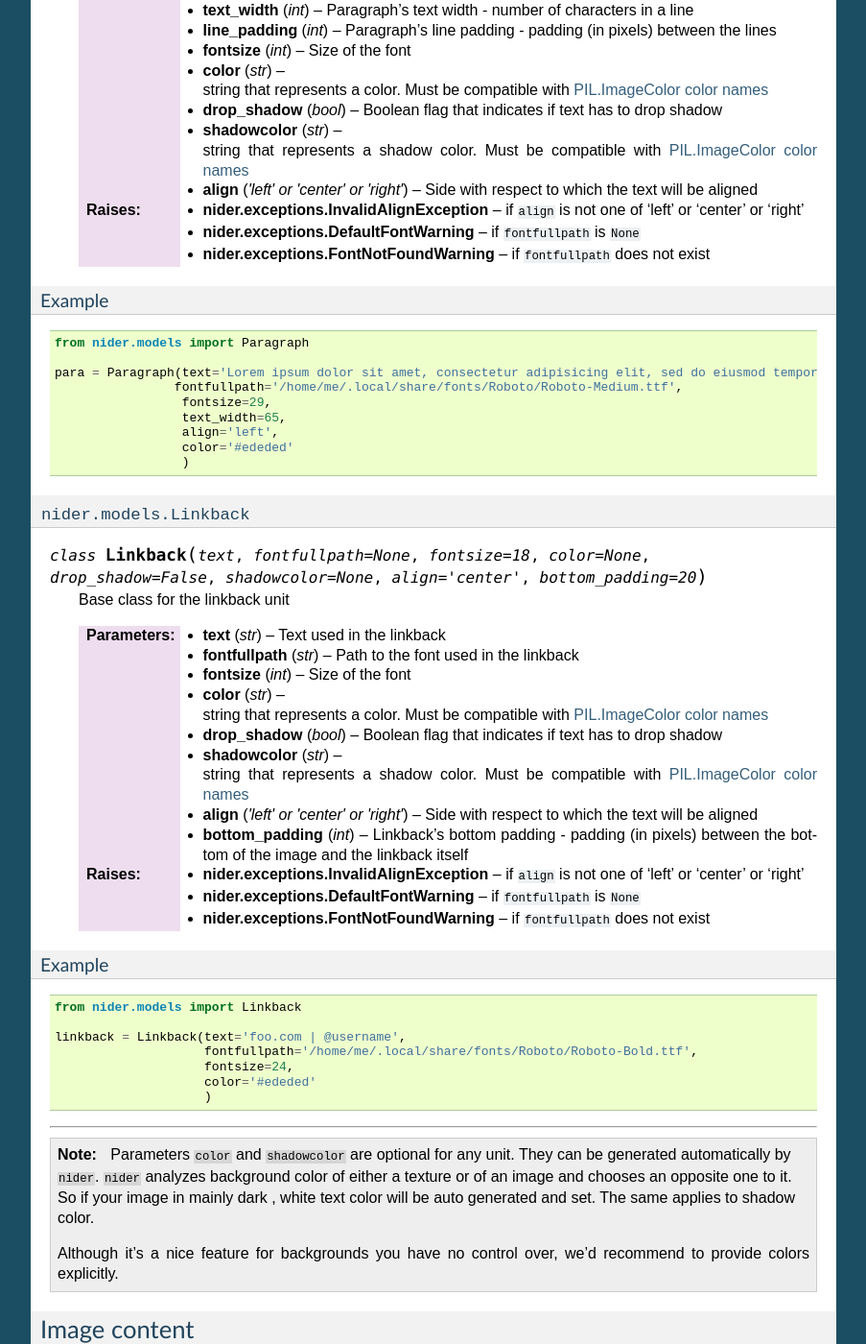
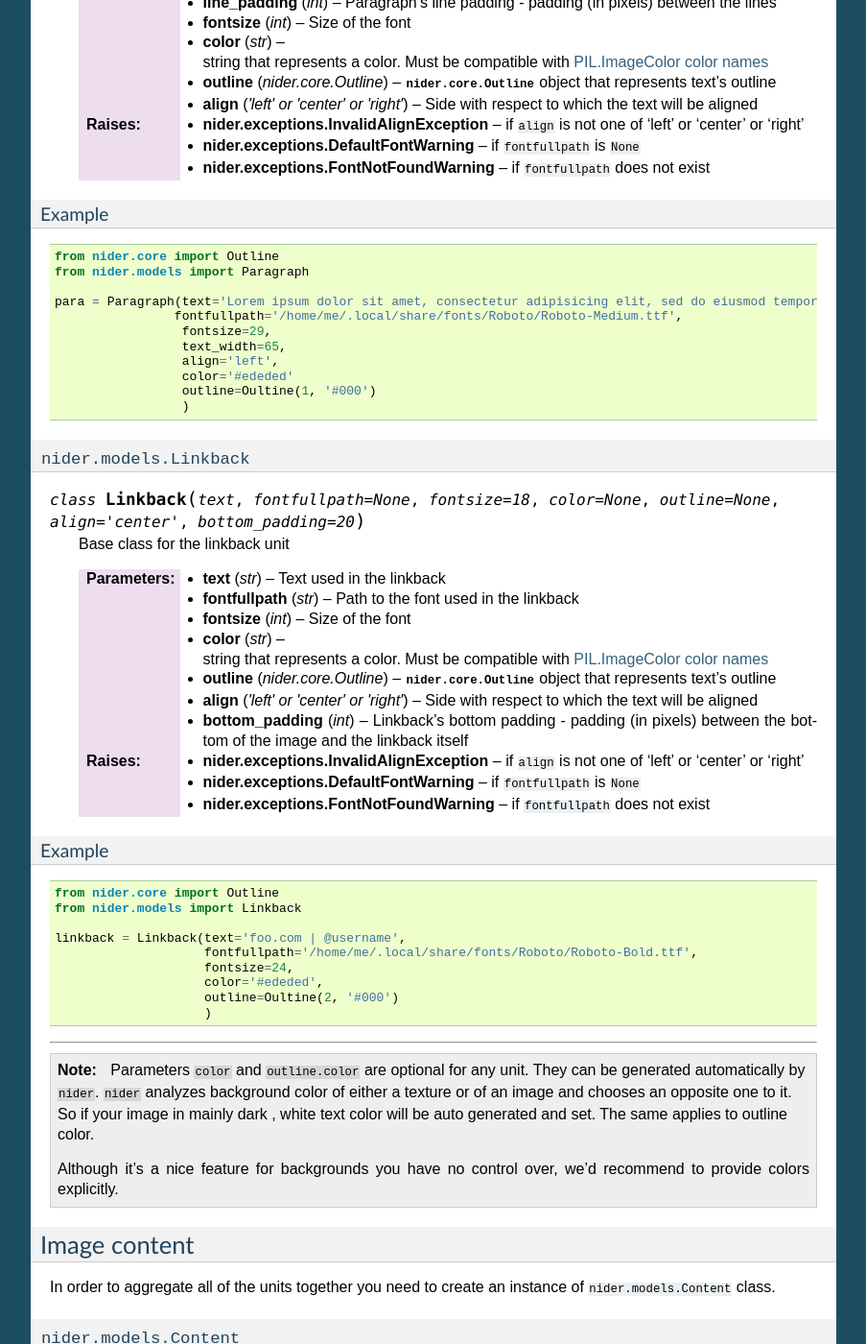
Before and after one commit to pythad/nider, a Sphinx documentation site: the page built from docs/usage.rst, in a window 1280 px wide and 1400 px high, scrolled down 1880 px. Shown: the whole window at 96% size, without its empty margins (198-1101 px from the left). Built offline with Sphinx 7.4.7, drawn with Linux system fonts in a browser that asks for light colours; pages that are not in the unit, such as notebooks, are missing from menus; some of the changed text lies outside the part shown.

Commit message:
Added outline support to text units. Closes #8

```diff
--- a/docs/usage.rst
+++ b/docs/usage.rst
@@ -28,7 +28,7 @@ Each of the units is represented by a class in ``nider.models``:
 .. class:: Header(text, \
                  fontfullpath=None, fontsize=18, \
                  text_width=21, line_padding=6, \
-                 color=None, drop_shadow=False, shadowcolor=None, \
+                 color=None, outline=None \
                  align='center')
 
     Base class for the header unit
@@ -39,8 +39,7 @@ Each of the units is represented by a class in ``nider.models``:
     :param int line_padding: Header's line padding - padding (in pixels) between the lines
     :param int fontsize: Size of the font
     :param str color: string that represents a color. Must be compatible with `PIL.ImageColor <http://pillow.readthedocs.io/en/latest/reference/ImageColor.html>`_ `color names <http://pillow.readthedocs.io/en/latest/reference/ImageColor.html#color-names>`_
-    :param bool drop_shadow: Boolean flag that indicates if text has to drop shadow
-    :param str shadowcolor: string that represents a shadow color. Must be compatible with `PIL.ImageColor <http://pillow.readthedocs.io/en/latest/reference/ImageColor.html>`_ `color names <http://pillow.readthedocs.io/en/latest/reference/ImageColor.html#color-names>`_
+    :param nider.core.Outline outline: :class:`nider.core.Outline` object that represents text's outline
     :param align: Side with respect to which the text will be aligned
     :type align: 'left' or 'center' or 'right'
     :raises nider.exceptions.InvalidAlignException: if ``align`` is not one of 'left' or 'center' or 'right'
@@ -52,6 +51,7 @@ Example
 
 .. code-block:: python
 
+    from nider.core import Outline
     from nider.models import Header
 
     header = Header(text='Your super interesting title!',
@@ -59,7 +59,8 @@ Example
                     fontsize=30,
                     text_width=40,
                     align='left',
-                    color='#ededed'
+                    color='#ededed',
+                    outline=Oultine(2, '#222')
                     )
 
 
@@ -71,7 +72,7 @@ The class has the same attribures and behaviour as ``nider.models.Header``.
 .. class:: Paragraph(text, \
                  fontfullpath=None, fontsize=18, \
                  text_width=21, line_padding=6, \
-                 color=None, drop_shadow=False, shadowcolor=None, \
+                 color=None, outline=None, \
                  align='center')
 
     Base class for the paragraph unit
@@ -82,8 +83,7 @@ The class has the same attribures and behaviour as ``nider.models.Header``.
     :param int line_padding: Paragraph's line padding - padding (in pixels) between the lines
     :param int fontsize: Size of the font
     :param str color: string that represents a color. Must be compatible with `PIL.ImageColor <http://pillow.readthedocs.io/en/latest/reference/ImageColor.html>`_ `color names <http://pillow.readthedocs.io/en/latest/reference/ImageColor.html#color-names>`_
-    :param bool drop_shadow: Boolean flag that indicates if text has to drop shadow
-    :param str shadowcolor: string that represents a shadow color. Must be compatible with `PIL.ImageColor <http://pillow.readthedocs.io/en/latest/reference/ImageColor.html>`_ `color names <http://pillow.readthedocs.io/en/latest/reference/ImageColor.html#color-names>`_
+    :param nider.core.Outline outline: :class:`nider.core.Outline` object that represents text's outline
     :param align: Side with respect to which the text will be aligned
     :type align: 'left' or 'center' or 'right'
     :raises nider.exceptions.InvalidAlignException: if ``align`` is not one of 'left' or 'center' or 'right'
@@ -95,6 +95,7 @@ Example
 
 .. code-block:: python
 
+    from nider.core import Outline
     from nider.models import Paragraph
 
     para = Paragraph(text='Lorem ipsum dolor sit amet, consectetur adipisicing elit, sed do eiusmod tempor incididunt ut labore et dolore magna aliqua. Ut enim ad minim veniam, quis nostrud exercitation ullamco laboris nisi ut aliquip ex ea commodo consequat. Duis aute irure dolor in reprehenderit in voluptate velit esse cillum dolore eu fugiat nulla pariatur.',
@@ -103,6 +104,7 @@ Example
                      text_width=65,
                      align='left',
                      color='#ededed'
+                     outline=Oultine(1, '#000')
                      )
 
 
@@ -111,7 +113,7 @@ Example
 
 .. class:: Linkback(text, \
                  fontfullpath=None, fontsize=18, \
-                 color=None, drop_shadow=False, shadowcolor=None, \
+                 color=None, outline=None, \
                  align='center', bottom_padding=20)
 
     Base class for the linkback unit
@@ -120,8 +122,7 @@ Example
     :param str fontfullpath: Path to the font used in the linkback
     :param int fontsize: Size of the font
     :param str color: string that represents a color. Must be compatible with `PIL.ImageColor <http://pillow.readthedocs.io/en/latest/reference/ImageColor.html>`_ `color names <http://pillow.readthedocs.io/en/latest/reference/ImageColor.html#color-names>`_
-    :param bool drop_shadow: Boolean flag that indicates if text has to drop shadow
-    :param str shadowcolor: string that represents a shadow color. Must be compatible with `PIL.ImageColor <http://pillow.readthedocs.io/en/latest/reference/ImageColor.html>`_ `color names <http://pillow.readthedocs.io/en/latest/reference/ImageColor.html#color-names>`_
+    :param nider.core.Outline outline: :class:`nider.core.Outline` object that represents text's outline
     :param align: Side with respect to which the text will be aligned
     :type align: 'left' or 'center' or 'right'
     :param int bottom_padding: Linkback's bottom padding - padding (in pixels) between the bottom of the image and the linkback itself
@@ -134,19 +135,21 @@ Example
 
 .. code-block:: python
 
+    from nider.core import Outline
     from nider.models import Linkback
 
     linkback = Linkback(text='foo.com | @username',
                         fontfullpath='/home/me/.local/share/fonts/Roboto/Roboto-Bold.ttf',
                         fontsize=24,
-                        color='#ededed'
+                        color='#ededed',
+                        outline=Oultine(2, '#000')
                         )
 
 ------------
 
 .. note::
 
-    Parameters ``color`` and ``shadowcolor`` are optional for any unit. They can be generated automatically by ``nider``. ``nider`` analyzes background color of either a texture or of an image and chooses an opposite one to it. So if your image in mainly dark , white text color will be auto generated and set. The same applies to shadow color.
+    Parameters ``color`` and ``outline.color`` are optional for any unit. They can be generated automatically by ``nider``. ``nider`` analyzes background color of either a texture or of an image and chooses an opposite one to it. So if your image in mainly dark , white text color will be auto generated and set. The same applies to outline color.
 
     Although it's a nice feature for backgrounds you have no control over, we'd recommend to provide colors explicitly.
 
```
Also changed, not shown: docs/index.rst (+3 -4 lines), 5 other files.
